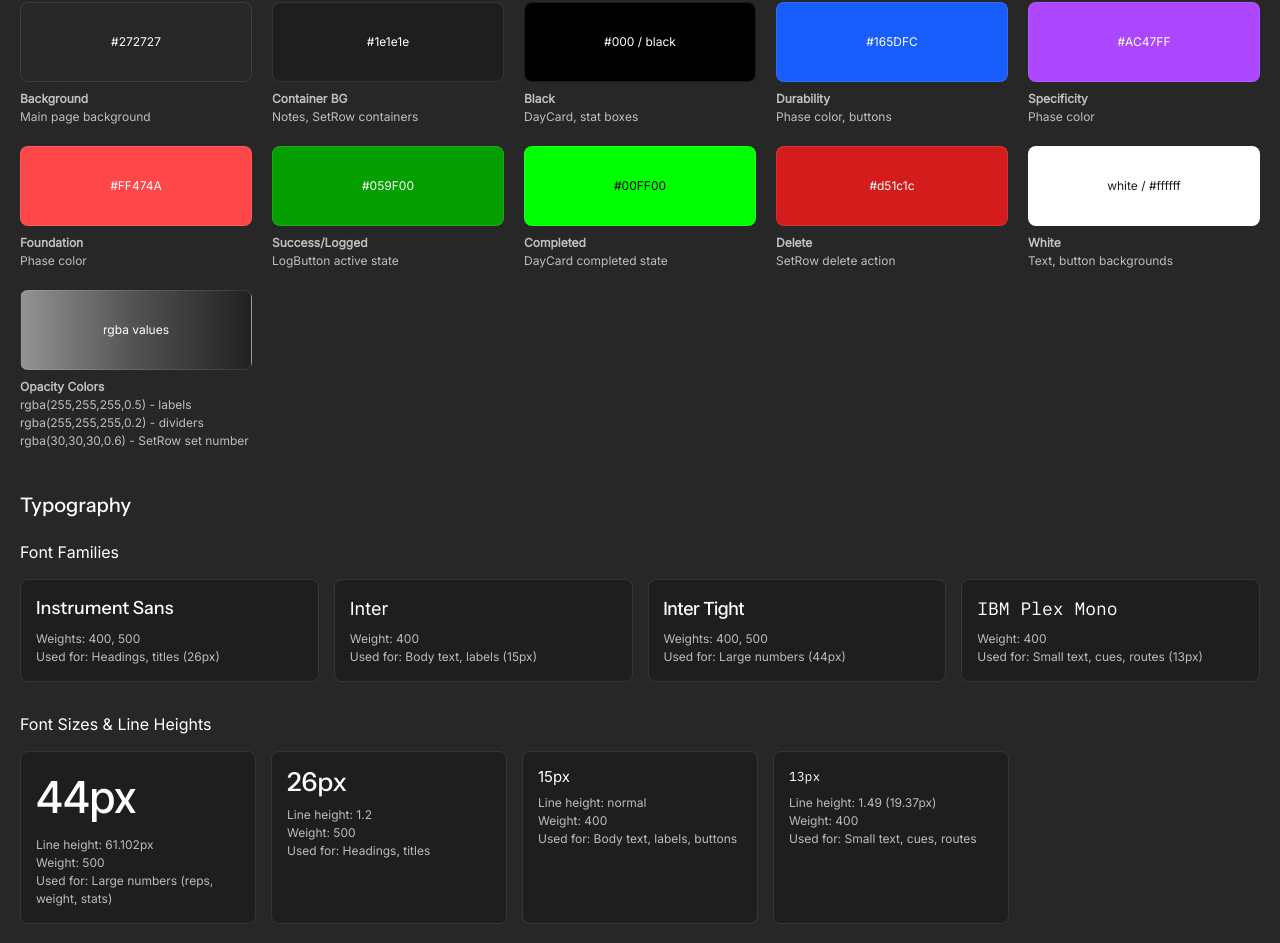
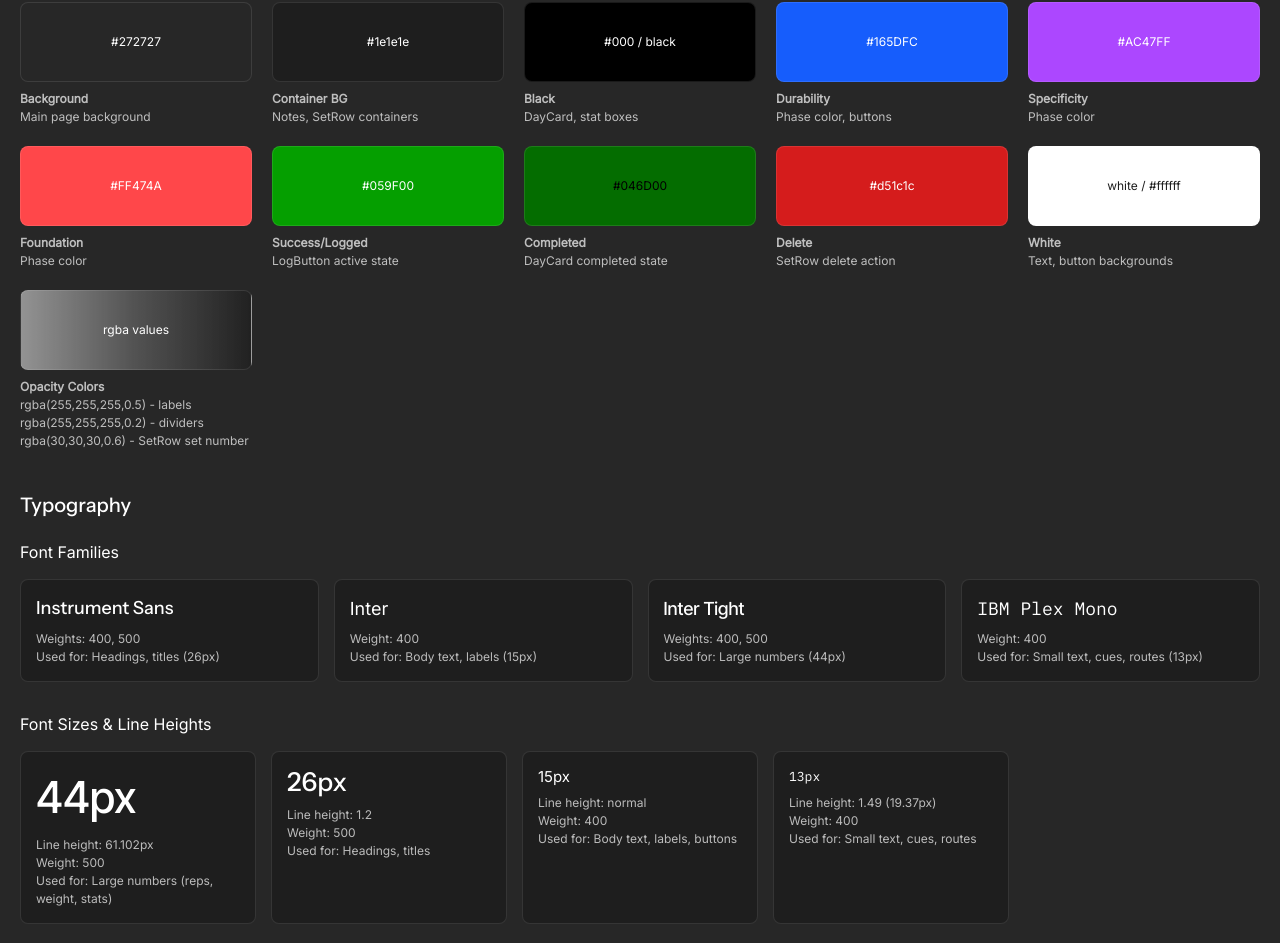
Before and after one commit to jonaschafer/protocol, a Next.js app: page /overview in a window 1280 px wide. Shown: the part 7871-8814 px from the top of the page. Built offline with nearby package versions, Linux system fonts and the light colour scheme.

Commit message:
Replace #00FF00 with #046D00 throughout project

```diff
--- a/app/components/DayCard.module.css
+++ b/app/components/DayCard.module.css
@@ -17,7 +17,7 @@
 }
 
 .card.completed {
-  background: #00FF00;
+  background: #046D00;
 }
 
 .headerRow {
--- a/app/overview/page.tsx
+++ b/app/overview/page.tsx
@@ -2223,7 +2223,7 @@ export default function OverviewPage() {
               <div>
                 <div
                   style={{
-                    backgroundColor: '#00FF00',
+                    backgroundColor: '#046D00',
                     height: '80px',
                     borderRadius: '8px',
                     border: '1px solid rgba(255, 255, 255, 0.1)',
@@ -2236,7 +2236,7 @@ export default function OverviewPage() {
                     fontSize: '12px'
                   }}
                 >
-                  #00FF00
+                  #046D00
                 </div>
                 <div style={{ fontFamily: 'Inter, sans-serif', fontSize: '12px', color: 'rgba(255, 255, 255, 0.7)' }}>
                   <strong>Completed</strong><br />
```
Also changed, not shown: app/components/DAYCARD_USAGE.md (+1 -1 lines).
